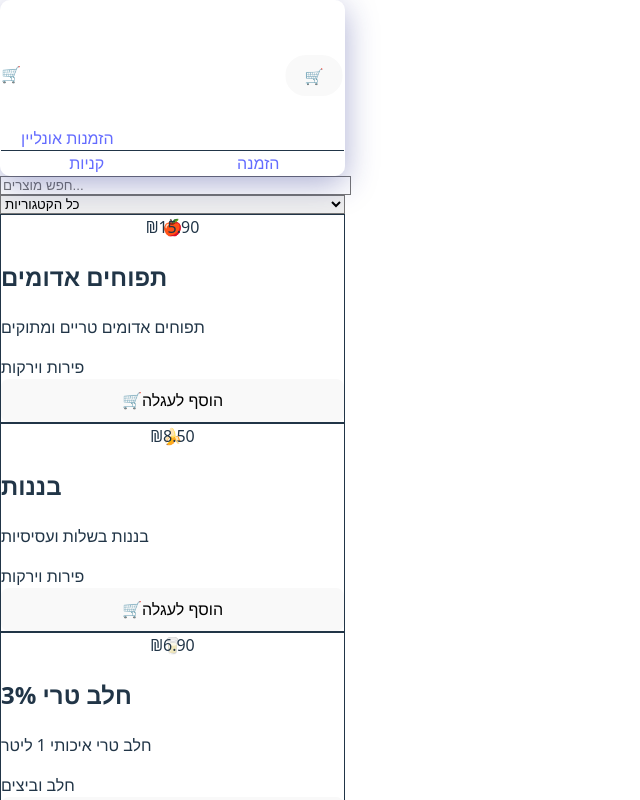
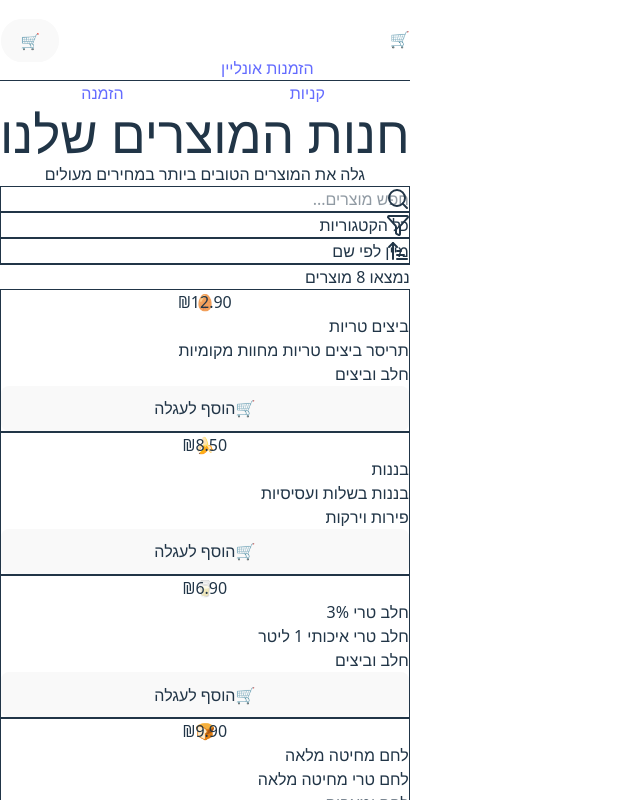
Before and after one commit to MosheOgalbo/shopping-system-microservices, a React (Vite) app in the folder shopping-client/: page /shopping in a window 1280 px wide. Shown: the top 800 px of the page, without its empty margins (0-640 px from the left). Built offline with nearby package versions, Linux system fonts and the light colour scheme.

Commit message:
feat: enhance ShoppingScreen with search, filter, and sort functionality; update Header styling

```diff
--- a/shopping-client/src/App.css
+++ b/shopping-client/src/App.css
@@ -1,6 +1,5 @@
-@tailwind base;
-@tailwind components;
-@tailwind utilities;
+@import "tailwindcss/preflight";
+@import "tailwindcss/utilities";
 
 /* Custom animations */
 @keyframes float {
@@ -28,7 +27,10 @@
 }
 
 .loading-shimmer {
-  background: linear-gradient(90deg, #f0f0f0 25%, #e0e0e0 50%, #f0f0f0 75%);
+  background: linear-gradient(90deg,
+#f0f0f0 25%,
+#e0e0e0 50%,
+#f0f0f0 75%);
   background-size: 200px 100%;
   animation: shimmer 1.5s infinite;
 }
@@ -49,15 +51,20 @@
 }
 
 ::-webkit-scrollbar-track {
-  background: #f1f1f1;
+  background:
+#f1f1f1;
   border-radius: 10px;
 }
 
 ::-webkit-scrollbar-thumb {
-  background: linear-gradient(180deg, #667eea 0%, #764ba2 100%);
+  background: linear-gradient(180deg,
+#667eea 0%,
+#764ba2 100%);
   border-radius: 10px;
 }
 
 ::-webkit-scrollbar-thumb:hover {
-  background: linear-gradient(180deg, #5a67d8 0%, #6b46c1 100%);
+  background: linear-gradient(180deg,
+#5a67d8 0%,
+#6b46c1 100%);
 }
--- a/shopping-client/src/App.jsx
+++ b/shopping-client/src/App.jsx
@@ -10,7 +10,7 @@ function App() {
   return (
     <Provider store={store}>
       <Router>
-        <div className="min-h-screen bg-gradient-to-br from-blue-50 to-indigo-100">
+         <div className=" min-h-screen bg-gradient-to-br from-blue-50 to-indigo-100 flex justify-center items-center">
           <Routes>
             <Route path="/" element={<Navigate to="/shopping" />} />
             <Route path="/shopping" element={<ShoppingScreen />} />
--- a/shopping-client/src/components/Header.tsx
+++ b/shopping-client/src/components/Header.tsx
@@ -13,7 +13,7 @@ const Header: React.FC = () => {
   const isOrderPage = location.pathname === '/order';
 
   return (
-    <header className="sticky top-0 z-50 glass shadow-lg">
+    <header className="w-full bg-gray-800 text-white py-4 px-6 text-center text-xl font-bold shadow-md">
       <div className="max-w-7xl mx-auto px-4 sm:px-6 lg:px-8">
         <div className="flex justify-between items-center h-16">
 
--- a/shopping-client/src/pages/ShoppingScreen.tsx
+++ b/shopping-client/src/pages/ShoppingScreen.tsx
@@ -3,50 +3,109 @@ import { setCategory } from '../features/products/productsSlice';
 import ProductCard from '../components/ProductCard';
 import Header from '../components/Header';
 import { useState } from 'react';
+import { Search, Filter, SortAsc } from 'lucide-react';
+
+
+
 
 const ShoppingScreen = () => {
   const dispatch = useAppDispatch();
   const { products, selectedCategory } = useAppSelector(state => state.products);
   const [searchTerm, setSearchTerm] = useState('');
+  const [sortBy, setSortBy] = useState('name');
 
-  const categories = Array.from(new Set(products.map(p => p.category)));
+  const categories = ['כל הקטגוריות', ...Array.from(new Set(products.map(p => p.category)))];
 
   const filteredProducts = products.filter(p =>
-    (selectedCategory ? p.category === selectedCategory : true) &&
-    p.name.toLowerCase().includes(searchTerm.toLowerCase())
+    (!selectedCategory || p.category === selectedCategory) &&
+    (p.name.toLowerCase().includes(searchTerm.toLowerCase()) ||
+      p.description?.toLowerCase().includes(searchTerm.toLowerCase()))
   );
 
+  const sortedProducts = [...filteredProducts].sort((a, b) => {
+    switch (sortBy) {
+      case 'price-low':
+        return a.price - b.price;
+      case 'price-high':
+        return b.price - a.price;
+      default:
+        return a.name.localeCompare(b.name);
+    }
+  });
+
   return (
-    <div>
+    <div className="min-h-screen bg-gradient-to-br from-primary-50 via-white to-secondary-50 font-hebrew" dir="rtl">
       <Header />
-      <div className="p-4">
-        <div className="flex flex-col md:flex-row gap-4 mb-4">
+
+      <div className="bg-white shadow-sm border-b border-gray-100">
+        <div className="max-w-7xl mx-auto px-6 py-8">
+          <div className="text-center mb-8">
+            <h1 className="text-4xl font-bold text-gray-800 mb-2">חנות המוצרים שלנו</h1>
+            <p className="text-gray-600 text-lg">גלה את המוצרים הטובים ביותר במחירים מעולים</p>
+          </div>
+
+          <div className="flex flex-col md:flex-row items-center justify-between gap-4 max-w-5xl mx-auto">
+            <div className="flex-1 relative w-full">
+              <Search className="absolute right-3 top-1/2 transform -translate-y-1/2 text-gray-400 w-5 h-5" />
               <input
                 type="text"
                 placeholder="חפש מוצרים..."
                 value={searchTerm}
-            onChange={e => setSearchTerm(e.target.value)}
-            className="border p-2 rounded w-full md:w-1/2"
+                onChange={(e) => setSearchTerm(e.target.value)}
+                className="w-full pl-4 pr-10 py-3 border border-gray-200 rounded-xl focus:ring-2 focus:ring-primary-500 focus:border-transparent transition-all duration-300"
               />
+            </div>
+
+            <div className="flex-1 relative w-full">
+              <Filter className="absolute right-3 top-1/2 transform -translate-y-1/2 text-gray-400 w-5 h-5" />
               <select
                 value={selectedCategory}
-            onChange={e => dispatch(setCategory(e.target.value))}
-            className="border p-2 rounded w-full md:w-1/4"
+                onChange={(e) => dispatch(setCategory(e.target.value))}
+                className="w-full pl-4 pr-10 py-3 border border-gray-200 rounded-xl focus:ring-2 focus:ring-primary-500 focus:border-transparent transition-all duration-300 appearance-none bg-white"
               >
-            <option value="">כל הקטגוריות</option>
                 {categories.map(cat => (
-              <option key={cat} value={cat}>{cat}</option>
+                  <option key={cat} value={cat === 'כל הקטגוריות' ? '' : cat}>{cat}</option>
                 ))}
               </select>
             </div>
 
-        <div className="grid grid-cols-1 md:grid-cols-3 gap-4">
-          {filteredProducts.length > 0 ? (
-            filteredProducts.map(product => (
+            <div className="flex-1 relative w-full">
+              <SortAsc className="absolute right-3 top-1/2 transform -translate-y-1/2 text-gray-400 w-5 h-5" />
+              <select
+                value={sortBy}
+                onChange={(e) => setSortBy(e.target.value)}
+                className="w-full pl-4 pr-10 py-3 border border-gray-200 rounded-xl focus:ring-2 focus:ring-primary-500 focus:border-transparent transition-all duration-300 appearance-none bg-white"
+              >
+                <option value="name">מיין לפי שם</option>
+                <option value="price-low">מחיר נמוך לגבוה</option>
+                <option value="price-high">מחיר גבוה לנמוך</option>
+                {/* <option value="rating">דירוג</option> */}
+              </select>
+            </div>
+          </div>
+        </div>
+      </div>
+
+      <div className="max-w-7xl mx-auto px-6 py-8">
+        <div className="mb-6">
+          <p className="text-gray-600">
+            נמצאו {sortedProducts.length} מוצרים
+            {searchTerm && ` עבור "${searchTerm}"`}
+            {selectedCategory && selectedCategory !== 'כל הקטגוריות' && ` בקטגוריה "${selectedCategory}"`}
+          </p>
+        </div>
+
+        <div className="grid grid-cols-1 md:grid-cols-2 lg:grid-cols-3 xl:grid-cols-4 gap-6">
+          {sortedProducts.length > 0 ? (
+            sortedProducts.map(product => (
               <ProductCard key={product.id} product={product} />
             ))
           ) : (
-            <p className="text-center text-gray-500">לא נמצאו מוצרים.</p>
+            <div className="text-center py-12 col-span-full">
+              <div className="text-6xl mb-4">🔍</div>
+              <h3 className="text-xl font-semibold text-gray-700 mb-2">לא נמצאו מוצרים</h3>
+              <p className="text-gray-500">נסה לשנות את מונחי החיפוש או הסנן</p>
+            </div>
           )}
         </div>
       </div>
```
Lines whose indentation alone changed are shown as unchanged.
